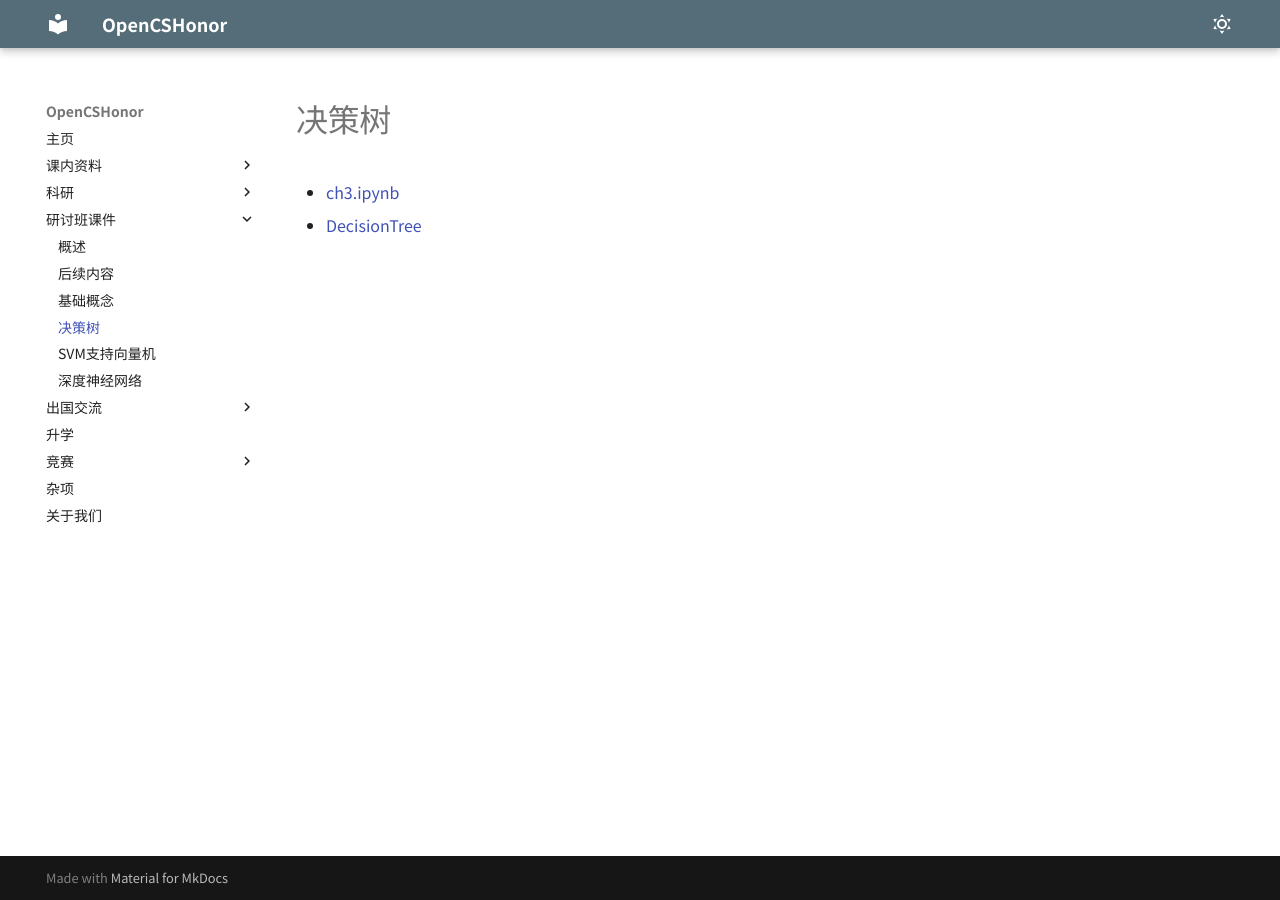
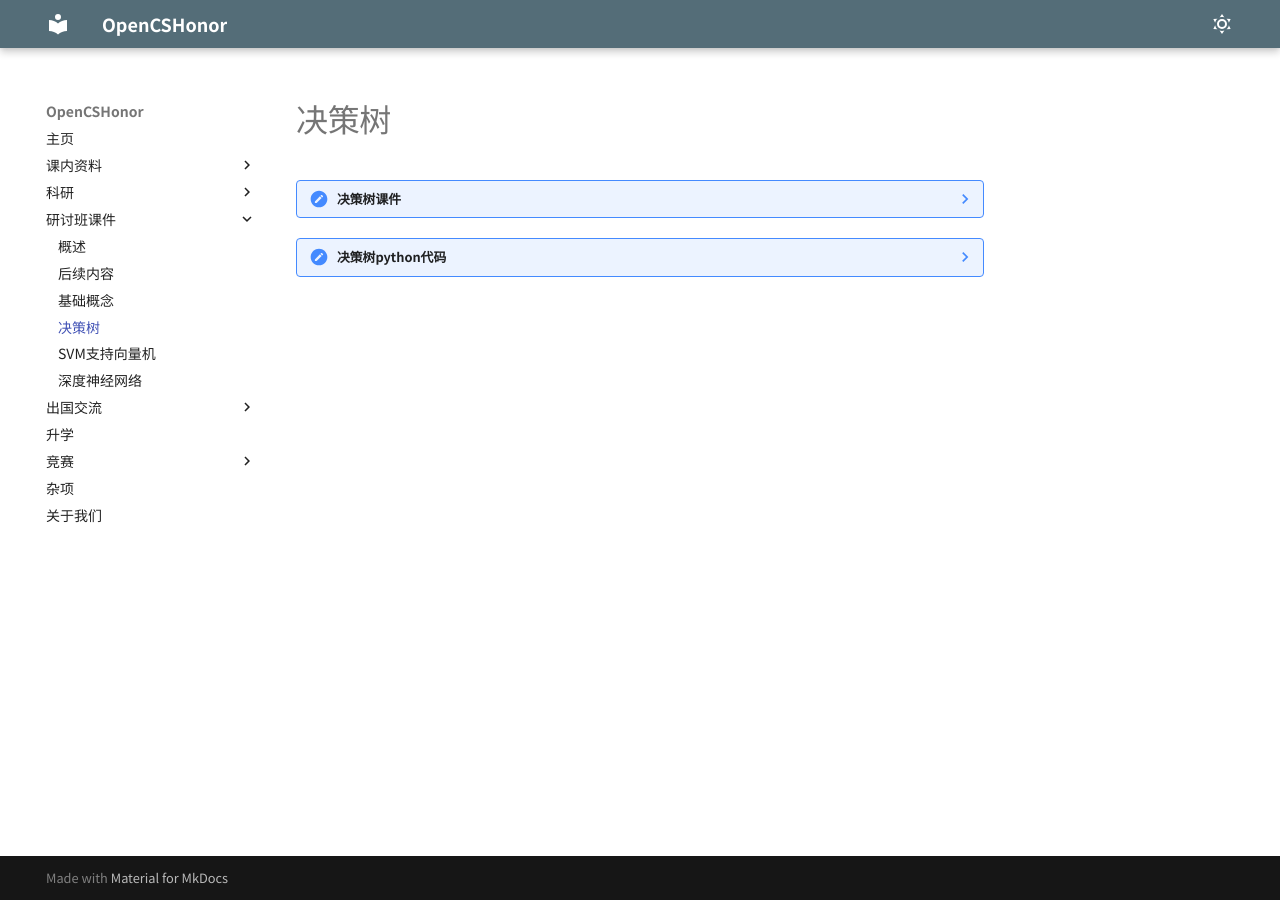
Before and after one commit to weiyihong007/opencshonordocsonly, an MkDocs documentation site: the page built from docs/研讨班/决策树/决策树.md, in a window 1280 px wide. Built offline with MkDocs 1.6.1 and Material for MkDocs 9.7.7, drawn with Linux system fonts in a browser that asks for light colours.

Commit message:
Update 决策树.md

```diff
--- a/docs/研讨班/决策树/决策树.md
+++ b/docs/研讨班/决策树/决策树.md
@@ -1,2 +1,17 @@
-- [ch3.ipynb](./ch3.ipynb)
-- [DecisionTree](./DecisionTree.py)
+??? note "决策树课件"
+    <iframe
+        loading="lazy"
+        src="../../../../utils/xjtu-cshonor-utils/机器学习讨论班/决策树/ch3.ipynb"
+        width="100%"
+        height="600px"
+        style="border:none">
+    </iframe>
+
+??? note "决策树python代码"
+    <iframe
+        loading="lazy"
+        src="../../../../utils/xjtu-cshonor-utils/机器学习讨论班/决策树/DecisionTree.py"
+        width="100%"
+        height="600px"
+        style="border:none">
+    </iframe>
```
